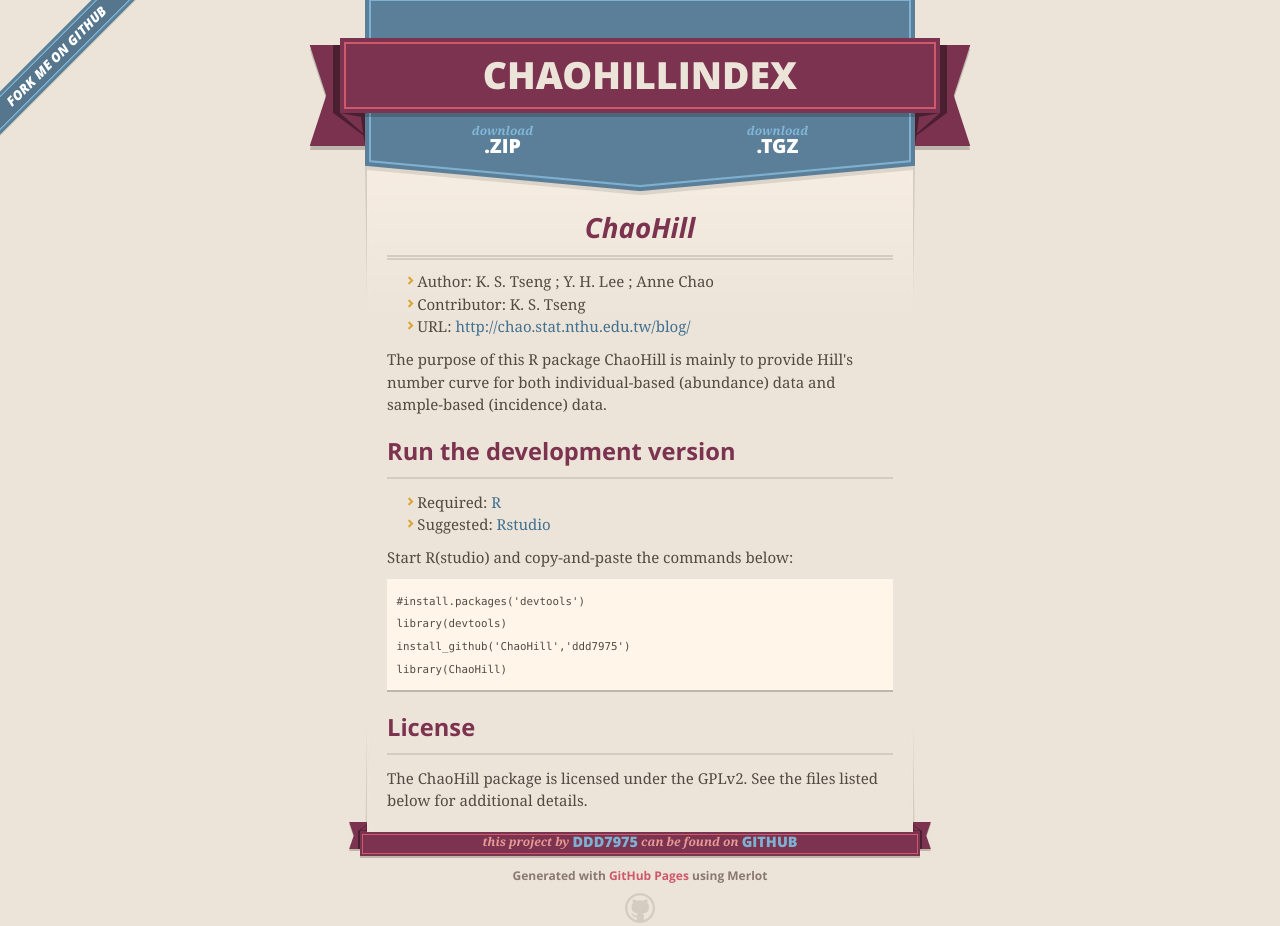
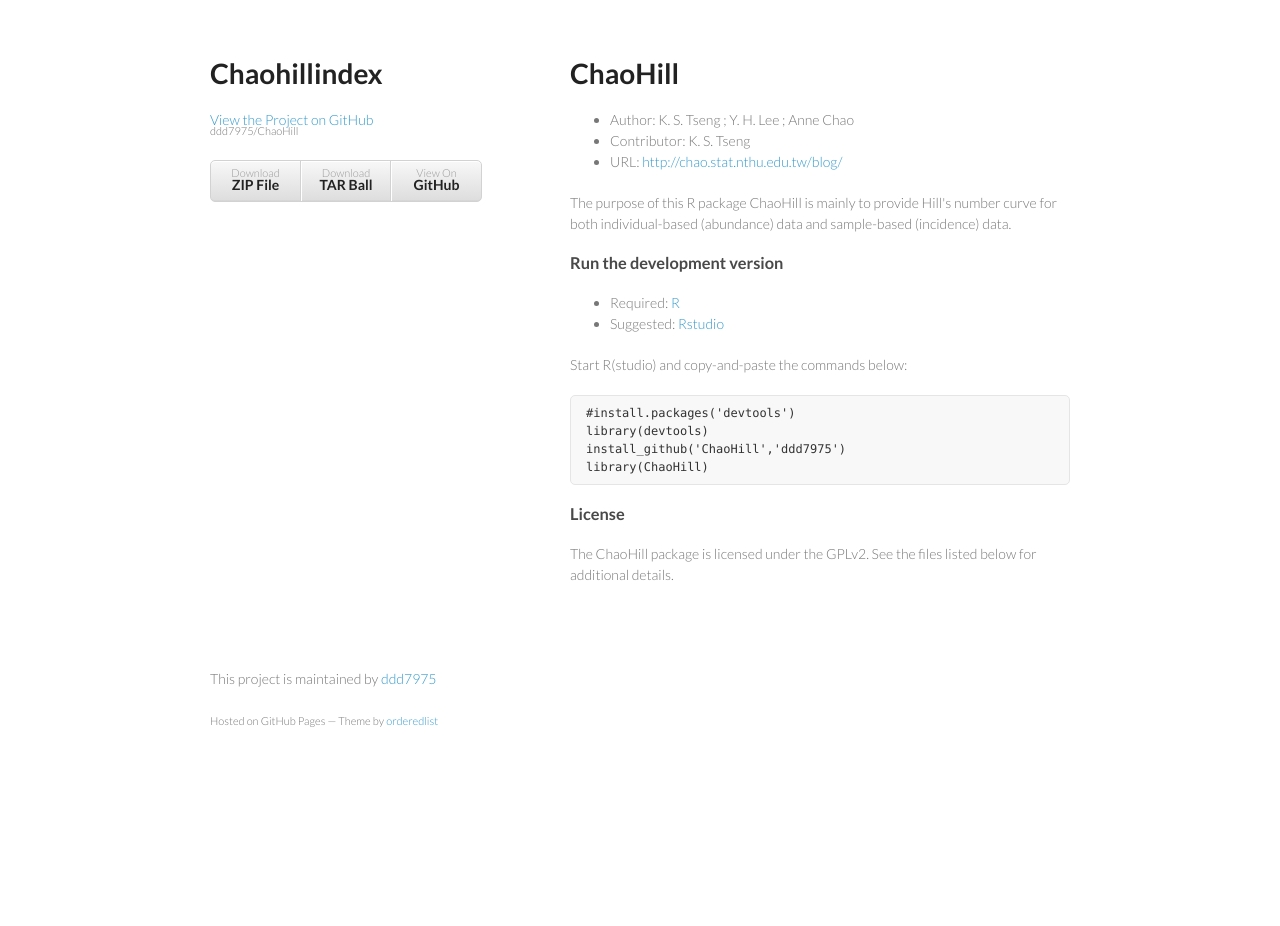
Before and after one commit to ddd7975/ChaoHillIndex, a plain HTML site: page index.html in a window 1280 px wide. After the commit the page ends 800 px from the top, so only its background shows below. Drawn offline with nearby package versions, Linux system fonts and the light colour scheme.

Commit message:
Create gh-pages branch via GitHub

```diff
--- a/index.html
+++ b/index.html
@@ -1,51 +1,33 @@
-<!DOCTYPE html>
+<!doctype html>
 <html>
   <head>
-    <meta charset='utf-8'>
+    <meta charset="utf-8">
     <meta http-equiv="X-UA-Compatible" content="chrome=1">
-    <meta name="viewport" content="width=640" />
+    <title>Chaohillindex by ddd7975</title>
 
-    <link rel="stylesheet" href="stylesheets/core.css" media="screen"/>
-    <link rel="stylesheet" href="stylesheets/mobile.css" media="handheld, only screen and (max-device-width:640px)"/>
-    <link rel="stylesheet" href="stylesheets/pygment_trac.css"/>
+    <link rel="stylesheet" href="stylesheets/styles.css">
+    <link rel="stylesheet" href="stylesheets/pygment_trac.css">
+    <meta name="viewport" content="width=device-width, initial-scale=1, user-scalable=no">
+    <!--[if lt IE 9]>
+    <script src="//html5shiv.googlecode.com/svn/trunk/html5.js"></script>
+    <![endif]-->
+  </head>
+  <body>
+    <div class="wrapper">
+      <header>
+        <h1>Chaohillindex</h1>
+        <p></p>
 
-    <script type="text/javascript" src="javascripts/modernizr.js"></script>
-    <script type="text/javascript" src="https://ajax.googleapis.com/ajax/libs/jquery/1.7.1/jquery.min.js"></script>
-    <script type="text/javascript" src="javascripts/headsmart.min.js"></script>
-    <script type="text/javascript">
-      $(document).ready(function () {
-        $('#main_content').headsmart()
-      })
-    </script>
-    <title>Chaohillindex by ddd7975</title>
-  </head>
-
-  <body>
-    <a id="forkme_banner" href="https://github.com/ddd7975/ChaoHillIndex">View on GitHub</a>
-    <div class="shell">
-
-      <header>
-        <span class="ribbon-outer">
-          <span class="ribbon-inner">
-            <h1>Chaohillindex</h1>
-            <h2></h2>
-          </span>
-          <span class="left-tail"></span>
-          <span class="right-tail"></span>
-        </span>
-      </header>
-
-      <section id="downloads">
-        <span class="inner">
-          <a href="https://github.com/ddd7975/ChaoHillIndex/zipball/master" class="zip"><em>download</em> .ZIP</a><a href="https://github.com/ddd7975/ChaoHillIndex/tarball/master" class="tgz"><em>download</em> .TGZ</a>
-        </span>
-      </section>
+        <p class="view"><a href="https://github.com/ddd7975/ChaoHill">View the Project on GitHub <small>ddd7975/ChaoHill</small></a></p>
 
 
-      <span class="banner-fix"></span>
-
-
-      <section id="main_content">
+        <ul>
+          <li><a href="https://github.com/ddd7975/ChaoHill/zipball/master">Download <strong>ZIP File</strong></a></li>
+          <li><a href="https://github.com/ddd7975/ChaoHill/tarball/master">Download <strong>TAR Ball</strong></a></li>
+          <li><a href="https://github.com/ddd7975/ChaoHill">View On <strong>GitHub</strong></a></li>
+        </ul>
+      </header>
+      <section>
         <h1>
 <a name="chaohill" class="anchor" href="#chaohill"><span class="octicon octicon-link"></span></a>ChaoHill</h1>
 
@@ -77,21 +59,12 @@
 
 <p>The ChaoHill package is licensed under the GPLv2. See the files listed below for additional details.</p>
       </section>
-
       <footer>
-        <span class="ribbon-outer">
-          <span class="ribbon-inner">
-            <p>this project by <a href="https://github.com/ddd7975">ddd7975</a> can be found on <a href="https://github.com/ddd7975/ChaoHillIndex">GitHub</a></p>
-          </span>
-          <span class="left-tail"></span>
-          <span class="right-tail"></span>
-        </span>
-        <p>Generated with <a href="http://pages.github.com">GitHub Pages</a> using Merlot</p>
-        <span class="octocat"></span>
+        <p>This project is maintained by <a href="https://github.com/ddd7975">ddd7975</a></p>
+        <p><small>Hosted on GitHub Pages &mdash; Theme by <a href="https://github.com/orderedlist">orderedlist</a></small></p>
       </footer>
-
     </div>
-
+    <script src="javascripts/scale.fix.js"></script>
 
   </body>
 </html>
--- /dev/null
+++ b/javascripts/scale.fix.js
@@ -0,0 +1,17 @@
+var metas = document.getElementsByTagName('meta');
+var i;
+if (navigator.userAgent.match(/iPhone/i)) {
+  for (i=0; i<metas.length; i++) {
+    if (metas[i].name == "viewport") {
+      metas[i].content = "width=device-width, minimum-scale=1.0, maximum-scale=1.0";
+    }
+  }
+  document.addEventListener("gesturestart", gestureStart, false);
+}
+function gestureStart() {
+  for (i=0; i<metas.length; i++) {
+    if (metas[i].name == "viewport") {
+      metas[i].content = "width=device-width, minimum-scale=0.25, maximum-scale=1.6";
+    }
+  }
+}
--- /dev/null
+++ b/stylesheets/styles.css
@@ -0,0 +1,255 @@
+@import url(https://fonts.googleapis.com/css?family=Lato:300italic,700italic,300,700);
+
+body {
+  padding:50px;
+  font:14px/1.5 Lato, "Helvetica Neue", Helvetica, Arial, sans-serif;
+  color:#777;
+  font-weight:300;
+}
+
+h1, h2, h3, h4, h5, h6 {
+  color:#222;
+  margin:0 0 20px;
+}
+
+p, ul, ol, table, pre, dl {
+  margin:0 0 20px;
+}
+
+h1, h2, h3 {
+  line-height:1.1;
+}
+
+h1 {
+  font-size:28px;
+}
+
+h2 {
+  color:#393939;
+}
+
+h3, h4, h5, h6 {
+  color:#494949;
+}
+
+a {
+  color:#39c;
+  font-weight:400;
+  text-decoration:none;
+}
+
+a small {
+  font-size:11px;
+  color:#777;
+  margin-top:-0.6em;
+  display:block;
+}
+
+.wrapper {
+  width:860px;
+  margin:0 auto;
+}
+
+blockquote {
+  border-left:1px solid #e5e5e5;
+  margin:0;
+  padding:0 0 0 20px;
+  font-style:italic;
+}
+
+code, pre {
+  font-family:Monaco, Bitstream Vera Sans Mono, Lucida Console, Terminal;
+  color:#333;
+  font-size:12px;
+}
+
+pre {
+  padding:8px 15px;
+  background: #f8f8f8;
+  border-radius:5px;
+  border:1px solid #e5e5e5;
+  overflow-x: auto;
+}
+
+table {
+  width:100%;
+  border-collapse:collapse;
+}
+
+th, td {
+  text-align:left;
+  padding:5px 10px;
+  border-bottom:1px solid #e5e5e5;
+}
+
+dt {
+  color:#444;
+  font-weight:700;
+}
+
+th {
+  color:#444;
+}
+
+img {
+  max-width:100%;
+}
+
+header {
+  width:270px;
+  float:left;
+  position:fixed;
+}
+
+header ul {
+  list-style:none;
+  height:40px;
+
+  padding:0;
+
+  background: #eee;
+  background: -moz-linear-gradient(top, #f8f8f8 0%, #dddddd 100%);
+  background: -webkit-gradient(linear, left top, left bottom, color-stop(0%,#f8f8f8), color-stop(100%,#dddddd));
+  background: -webkit-linear-gradient(top, #f8f8f8 0%,#dddddd 100%);
+  background: -o-linear-gradient(top, #f8f8f8 0%,#dddddd 100%);
+  background: -ms-linear-gradient(top, #f8f8f8 0%,#dddddd 100%);
+  background: linear-gradient(top, #f8f8f8 0%,#dddddd 100%);
+
+  border-radius:5px;
+  border:1px solid #d2d2d2;
+  box-shadow:inset #fff 0 1px 0, inset rgba(0,0,0,0.03) 0 -1px 0;
+  width:270px;
+}
+
+header li {
+  width:89px;
+  float:left;
+  border-right:1px solid #d2d2d2;
+  height:40px;
+}
+
+header ul a {
+  line-height:1;
+  font-size:11px;
+  color:#999;
+  display:block;
+  text-align:center;
+  padding-top:6px;
+  height:40px;
+}
+
+strong {
+  color:#222;
+  font-weight:700;
+}
+
+header ul li + li {
+  width:88px;
+  border-left:1px solid #fff;
+}
+
+header ul li + li + li {
+  border-right:none;
+  width:89px;
+}
+
+header ul a strong {
+  font-size:14px;
+  display:block;
+  color:#222;
+}
+
+section {
+  width:500px;
+  float:right;
+  padding-bottom:50px;
+}
+
+small {
+  font-size:11px;
+}
+
+hr {
+  border:0;
+  background:#e5e5e5;
+  height:1px;
+  margin:0 0 20px;
+}
+
+footer {
+  width:270px;
+  float:left;
+  position:fixed;
+  bottom:50px;
+}
+
+@media print, screen and (max-width: 960px) {
+
+  div.wrapper {
+    width:auto;
+    margin:0;
+  }
+
+  header, section, footer {
+    float:none;
+    position:static;
+    width:auto;
+  }
+
+  header {
+    padding-right:320px;
+  }
+
+  section {
+    border:1px solid #e5e5e5;
+    border-width:1px 0;
+    padding:20px 0;
+    margin:0 0 20px;
+  }
+
+  header a small {
+    display:inline;
+  }
+
+  header ul {
+    position:absolute;
+    right:50px;
+    top:52px;
+  }
+}
+
+@media print, screen and (max-width: 720px) {
+  body {
+    word-wrap:break-word;
+  }
+
+  header {
+    padding:0;
+  }
+
+  header ul, header p.view {
+    position:static;
+  }
+
+  pre, code {
+    word-wrap:normal;
+  }
+}
+
+@media print, screen and (max-width: 480px) {
+  body {
+    padding:15px;
+  }
+
+  header ul {
+    display:none;
+  }
+}
+
+@media print {
+  body {
+    padding:0.4in;
+    font-size:12pt;
+    color:#444;
+  }
+}
```
